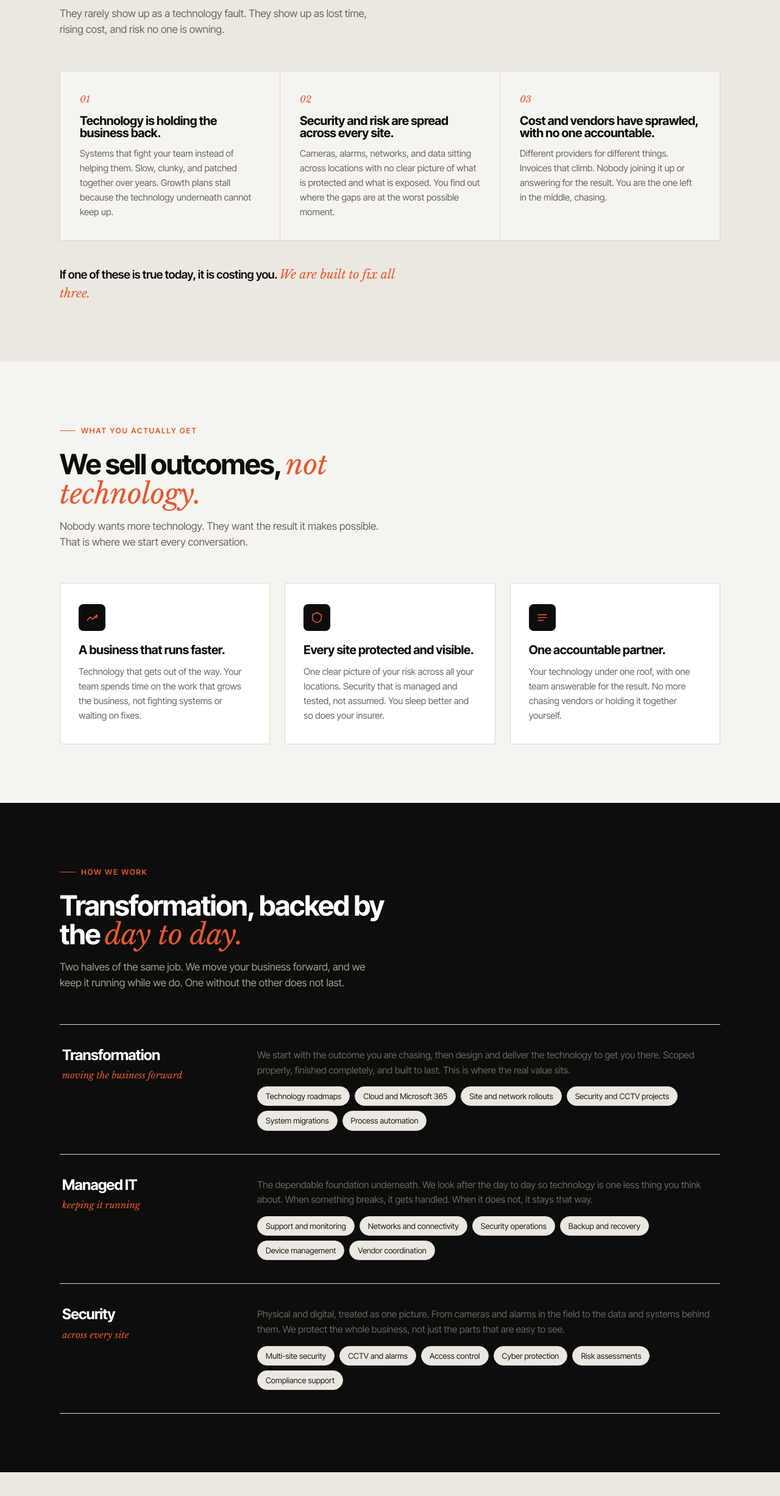
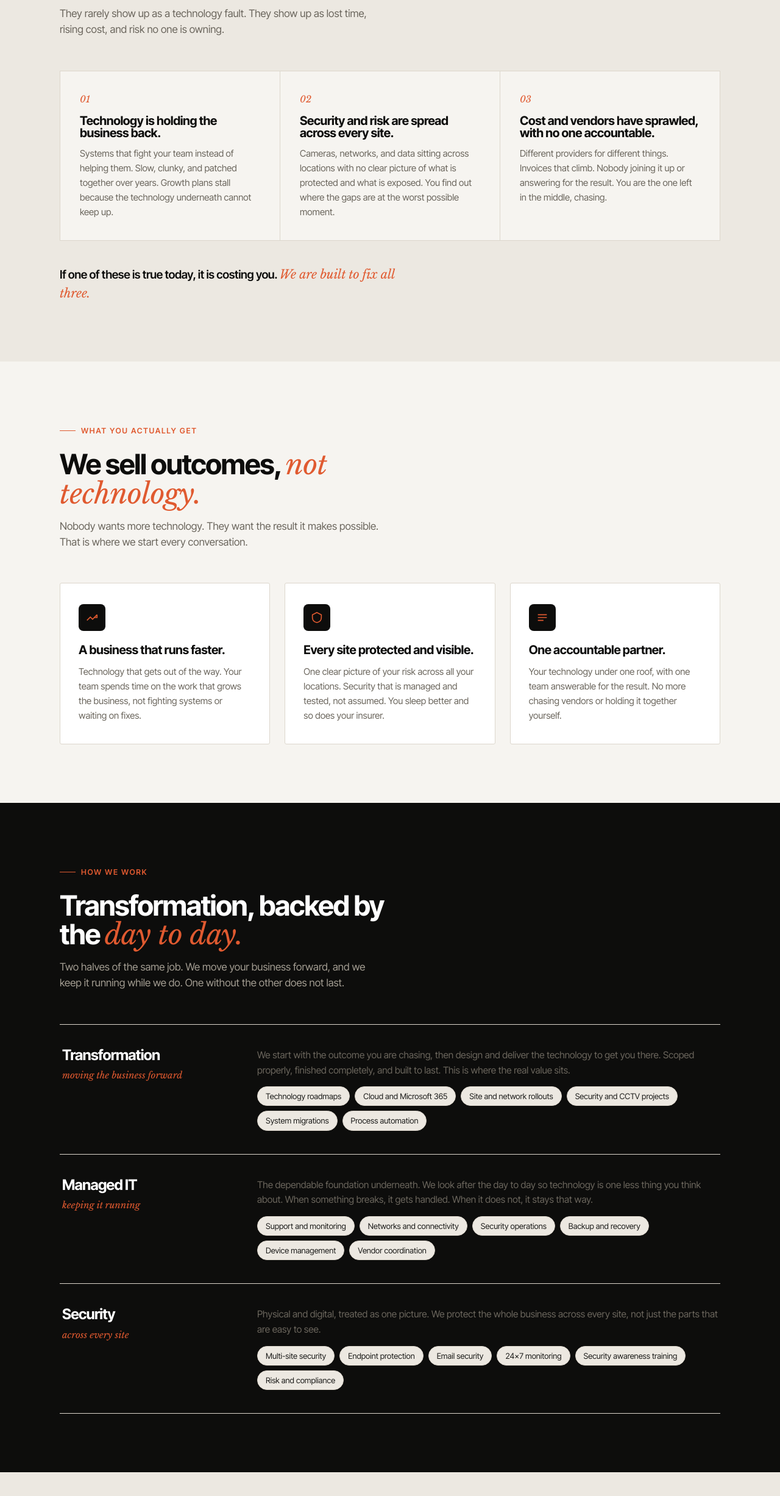
Before and after one commit to michaelnicolle/betasys, a plain HTML site: page index.html in a window 1280 px wide. Shown: the part 1004-3458 px from the top of the page at 61% size. Drawn offline with nearby package versions, Linux system fonts and the light colour scheme.

Commit message:
Add files via upload

```diff
--- a/index.html
+++ b/index.html
@@ -425,7 +425,7 @@
       <div class="sign rise">
         <span class="n">02</span>
         <h3>Security and risk are spread across every site.</h3>
-        <p>Cameras, alarms, networks, and data sitting across locations with no clear picture of what is protected and what is exposed. You find out where the gaps are at the worst possible moment.</p>
+        <p>Cameras, networks, and data sitting across locations with no clear picture of what is protected and what is exposed. You find out where the gaps are at the worst possible moment.</p>
       </div>
       <div class="sign rise">
         <span class="n">03</span>
@@ -504,9 +504,9 @@
           <span class="tagline">across every site</span>
         </div>
         <div class="detail">
-          <p>Physical and digital, treated as one picture. From cameras and alarms in the field to the data and systems behind them. We protect the whole business, not just the parts that are easy to see.</p>
+          <p>Physical and digital, treated as one picture. We protect the whole business across every site, not just the parts that are easy to see.</p>
           <div class="items">
-            <span>Multi-site security</span><span>CCTV and alarms</span><span>Access control</span><span>Cyber protection</span><span>Risk assessments</span><span>Compliance support</span>
+            <span>Multi-site security</span><span>Endpoint protection</span><span>Email security</span><span>24x7 monitoring</span><span>Security awareness training</span><span>Risk and compliance</span>
           </div>
         </div>
       </div>
@@ -614,7 +614,7 @@
       </details>
       <details class="rise">
         <summary>Can you handle security across all our sites?<span class="ic"></span></summary>
-        <div class="faq-body">Yes. We treat physical and digital security as one picture. Cameras, alarms, and access control in the field, and the networks, data, and systems behind them. For a multi-site or franchise business, the value is in joining it all up. One clear view of what is protected and what is exposed across every location, managed and tested, not assumed.</div>
+        <div class="faq-body">Yes. We treat physical and digital security as one picture. Cameras in the field, and the networks, data, and systems behind them. For a multi-site or franchise business, the value is in joining it all up. One clear view of what is protected and what is exposed across every location, managed and tested, not assumed.</div>
       </details>
       <details class="rise">
         <summary>What happens if we get hit by ransomware?<span class="ic"></span></summary>
```
